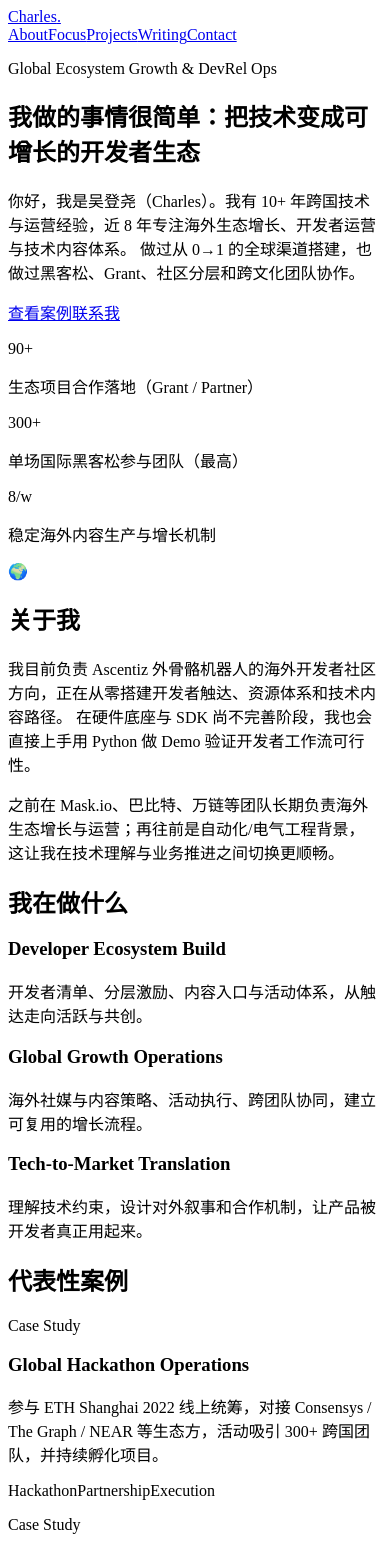
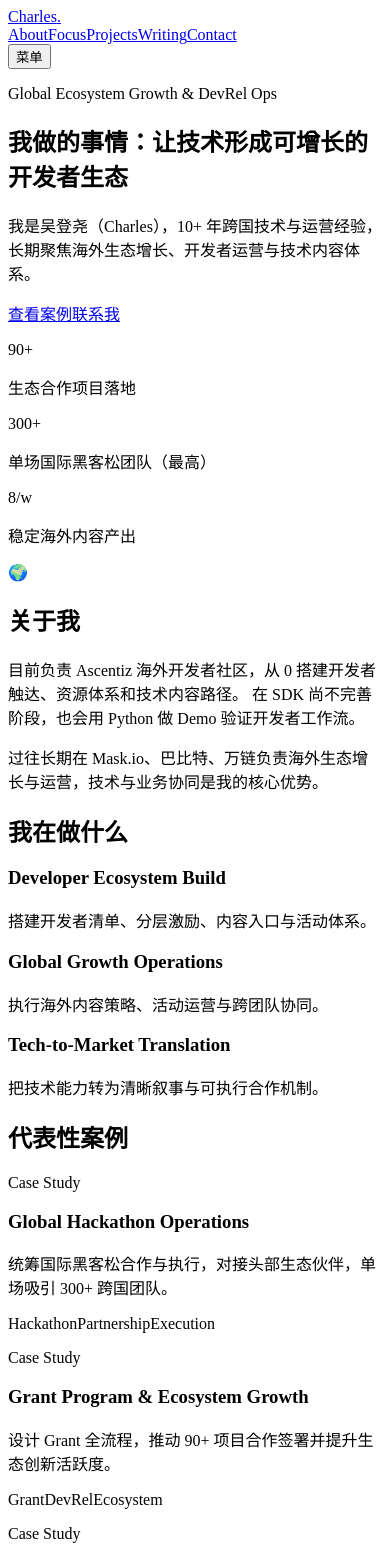
Before and after one commit to xiaopengyou218/my-portfolio, a Next.js app: page / in a window 390 px wide. Shown: the top 1555 px of the page. Built offline with nearby package versions, Linux system fonts and the light colour scheme.

Commit message:
Polish v2.1: tighter copy, improved spacing, mobile menu

```diff
--- a/app/globals.css
+++ b/app/globals.css
@@ -60,6 +60,24 @@ body {
 
 .nav-link {
   @apply text-sm font-medium text-slate-600 transition-colors hover:text-slate-900;
+}
+
+.mobile-menu-btn {
+  @apply rounded-lg border border-slate-200 bg-white px-3 py-1.5 text-sm font-medium text-slate-700;
+}
+
+.mobile-menu {
+  border-top: 1px solid var(--line);
+  background: rgba(248, 250, 252, 0.98);
+  backdrop-filter: blur(6px);
+}
+
+.mobile-menu-inner {
+  @apply grid grid-cols-2 gap-2 py-3;
+}
+
+.mobile-link {
+  @apply rounded-md px-3 py-2 text-sm font-medium text-slate-700 hover:bg-slate-100;
 }
 
 .hero-shell {
@@ -209,10 +227,18 @@ body {
 @media (max-width: 768px) {
   .hero-title {
     max-width: 100%;
-    @apply text-3xl;
+    @apply text-[2rem] leading-tight;
+  }
+
+  .hero-desc {
+    @apply text-[0.98rem] leading-7;
   }
 
   .section-padding {
-    @apply py-14;
+    @apply py-12;
+  }
+
+  .stats-grid {
+    @apply mt-8;
   }
 }
--- a/app/page.js
+++ b/app/page.js
@@ -4,6 +4,7 @@ import { useEffect, useState } from 'react'
 
 function Navbar() {
   const [scrolled, setScrolled] = useState(false)
+  const [open, setOpen] = useState(false)
 
   useEffect(() => {
     const onScroll = () => setScrolled(window.scrollY > 16)
@@ -23,17 +24,35 @@ function Navbar() {
   return (
     <nav className={`nav-shell ${scrolled ? 'nav-scrolled' : ''}`}>
       <div className="container-custom nav-inner">
-        <a href="#" className="brand">
-          Charles<span className="brand-dot">.</span>
-        </a>
+        <a href="#" className="brand">Charles<span className="brand-dot">.</span></a>
+
         <div className="hidden md:flex gap-6 lg:gap-8">
           {links.map((link) => (
-            <a key={link.name} href={link.href} className="nav-link">
-              {link.name}
-            </a>
+            <a key={link.name} href={link.href} className="nav-link">{link.name}</a>
           ))}
         </div>
+
+        <button
+          className="md:hidden mobile-menu-btn"
+          onClick={() => setOpen((v) => !v)}
+          aria-label="Toggle menu"
+          aria-expanded={open}
+        >
+          {open ? '关闭' : '菜单'}
+        </button>
       </div>
+
+      {open && (
+        <div className="mobile-menu md:hidden">
+          <div className="container-custom mobile-menu-inner">
+            {links.map((link) => (
+              <a key={link.name} href={link.href} className="mobile-link" onClick={() => setOpen(false)}>
+                {link.name}
+              </a>
+            ))}
+          </div>
+        </div>
+      )}
     </nav>
   )
 }
@@ -45,12 +64,11 @@ function Hero() {
       <div className="container-custom section-padding hero-content">
         <p className="eyebrow">Global Ecosystem Growth & DevRel Ops</p>
         <h1 className="hero-title">
-          我做的事情很简单：
-          <span className="text-gradient">把技术变成可增长的开发者生态</span>
+          我做的事情：
+          <span className="text-gradient">让技术形成可增长的开发者生态</span>
         </h1>
         <p className="hero-desc">
-          你好，我是吴登尧（Charles）。我有 10+ 年跨国技术与运营经验，近 8 年专注海外生态增长、开发者运营与技术内容体系。
-          做过从 0→1 的全球渠道搭建，也做过黑客松、Grant、社区分层和跨文化团队协作。
+          我是吴登尧（Charles），10+ 年跨国技术与运营经验，长期聚焦海外生态增长、开发者运营与技术内容体系。
         </p>
         <div className="hero-cta">
           <a href="#projects" className="btn-primary">查看案例</a>
@@ -59,15 +77,15 @@ function Hero() {
         <div className="stats-grid">
           <div className="pixel-card">
             <p className="stat-value">90+</p>
-            <p className="stat-label">生态项目合作落地（Grant / Partner）</p>
+            <p className="stat-label">生态合作项目落地</p>
           </div>
           <div className="pixel-card">
             <p className="stat-value">300+</p>
-            <p className="stat-label">单场国际黑客松参与团队（最高）</p>
+            <p className="stat-label">单场国际黑客松团队（最高）</p>
           </div>
           <div className="pixel-card">
             <p className="stat-value">8/w</p>
-            <p className="stat-label">稳定海外内容生产与增长机制</p>
+            <p className="stat-label">稳定海外内容产出</p>
           </div>
         </div>
       </div>
@@ -85,12 +103,11 @@ function About() {
         <div>
           <h2 className="section-title">关于我</h2>
           <p className="section-text">
-            我目前负责 Ascentiz 外骨骼机器人的海外开发者社区方向，正在从零搭建开发者触达、资源体系和技术内容路径。
-            在硬件底座与 SDK 尚不完善阶段，我也会直接上手用 Python 做 Demo 验证开发者工作流可行性。
+            目前负责 Ascentiz 海外开发者社区，从 0 搭建开发者触达、资源体系和技术内容路径。
+            在 SDK 尚不完善阶段，也会用 Python 做 Demo 验证开发者工作流。
           </p>
           <p className="section-text mt-4">
-            之前在 Mask.io、巴比特、万链等团队长期负责海外生态增长与运营；再往前是自动化/电气工程背景，
-            这让我在技术理解与业务推进之间切换更顺畅。
+            过往长期在 Mask.io、巴比特、万链负责海外生态增长与运营，技术与业务协同是我的核心优势。
           </p>
         </div>
       </div>
@@ -102,15 +119,15 @@ function Focus() {
   const items = [
     {
       title: 'Developer Ecosystem Build',
-      desc: '开发者清单、分层激励、内容入口与活动体系，从触达走向活跃与共创。',
+      desc: '搭建开发者清单、分层激励、内容入口与活动体系。',
     },
     {
       title: 'Global Growth Operations',
-      desc: '海外社媒与内容策略、活动执行、跨团队协同，建立可复用的增长流程。',
+      desc: '执行海外内容策略、活动运营与跨团队协同。',
     },
     {
       title: 'Tech-to-Market Translation',
-      desc: '理解技术约束，设计对外叙事和合作机制，让产品被开发者真正用起来。',
+      desc: '把技术能力转为清晰叙事与可执行合作机制。',
     },
   ]
 
@@ -135,17 +152,17 @@ function Projects() {
   const projects = [
     {
       title: 'Global Hackathon Operations',
-      desc: '参与 ETH Shanghai 2022 线上统筹，对接 Consensys / The Graph / NEAR 等生态方，活动吸引 300+ 跨国团队，并持续孵化项目。',
+      desc: '统筹国际黑客松合作与执行，对接头部生态伙伴，单场吸引 300+ 跨国团队。',
       tags: ['Hackathon', 'Partnership', 'Execution'],
     },
     {
       title: 'Grant Program & Ecosystem Growth',
-      desc: '设计并管理 Grant 全流程（技术评估→资源扶持→结果复盘），推动 90+ 项目合作签署，提升生态创新活跃度。',
+      desc: '设计 Grant 全流程，推动 90+ 项目合作签署并提升生态创新活跃度。',
       tags: ['Grant', 'DevRel', 'Ecosystem'],
     },
     {
       title: 'Content & Channel System from 0→1',
-      desc: '搭建海外博客、EDM、社媒等核心渠道，建立本地化内容 SOP，生产效率提升 50%，社群活跃度实现 3 倍增长。',
+      desc: '搭建海外博客/EDM/社媒内容体系，生产效率提升 50%，社群活跃度提升 3 倍。',
       tags: ['Content Ops', 'Community', 'Growth'],
     },
   ]
@@ -176,8 +193,8 @@ function Projects() {
 function Writing() {
   const posts = [
     { title: '海外开发者生态增长，不只是做活动', date: '2026-03' },
-    { title: '从工程师到生态运营：跨文化协作的实战方法', date: '2026-02' },
-    { title: '当 SDK 还没完善时，如何先跑通开发者 Demo', date: '2026-01' },
+    { title: '跨文化协作的实战方法', date: '2026-02' },
+    { title: 'SDK 不完善时，如何先跑通 Demo', date: '2026-01' },
   ]
 
   return (
@@ -203,7 +220,7 @@ function Contact() {
       <div className="container-custom text-center">
         <h2 className="section-title">欢迎交流合作</h2>
         <p className="section-text max-w-2xl mx-auto mt-4">
-          如果你在做 AI / 机器人产品出海、开发者生态建设，或希望提升国际社区增长效率，欢迎直接联系我。
+          如果你在做 AI / 机器人产品出海或开发者生态建设，欢迎直接联系我。
         </p>
         <div className="flex flex-wrap justify-center gap-3 mt-8">
           <a className="btn-secondary" href="https://github.com/xiaopengyou218" target="_blank" rel="noreferrer">GitHub</a>
```
